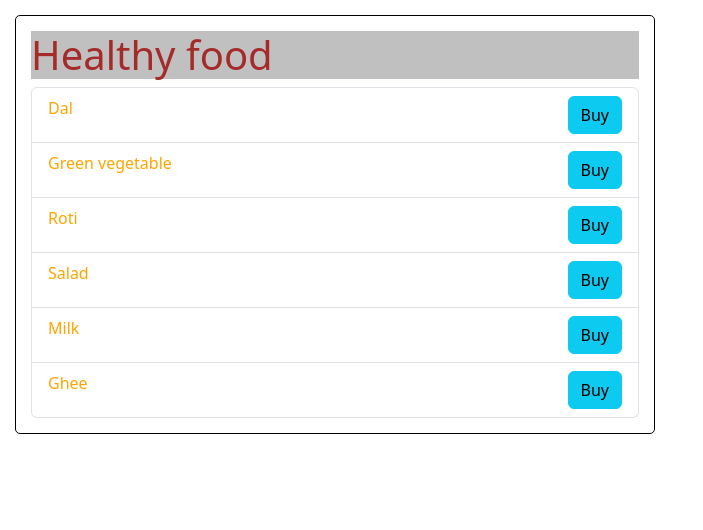
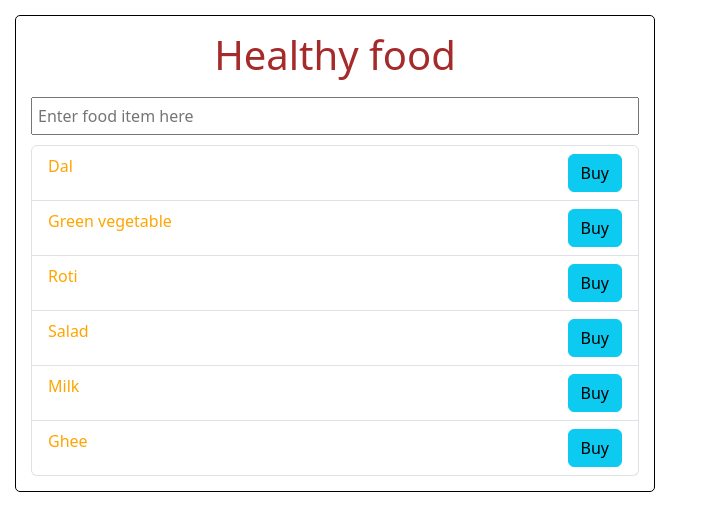
Before and after one commit to RohanKumarJha/frontend-projects, a React (Vite) app in the folder healthy-food/: page / in a window 1280 px wide. Shown: the top 530 px of the page, without its empty margins (0-703 px from the left). Built offline with nearby package versions, Linux system fonts and the light colour scheme.

Commit message:
Apply events onClick and onChange

```diff
--- a/healthy-food/src/App.css
+++ b/healthy-food/src/App.css
@@ -1,4 +1,5 @@
 .food-heading {
-  background-color: silver;
+  /* background-color: silver; */
   color: brown;
+  text-align: center;
 }
--- a/healthy-food/src/App.jsx
+++ b/healthy-food/src/App.jsx
@@ -3,6 +3,7 @@ import FoodItems from './Component/FoodItems';
 import ErrorMessage from './Component/ErrorMessage';
 import './App.css';
 import Container from './Component/Container';
+import FoodInput from './Component/FoodInput';
 
 const App = () => {
 
@@ -10,6 +11,7 @@ const App = () => {
 
   return <Container>
     <h1 className='food-heading'>Healthy food</h1>
+    <FoodInput />
     <FoodItems foodItems={foodItems} />
     <ErrorMessage foodItems={foodItems} />
   </Container>
--- /dev/null
+++ b/healthy-food/src/Component/FoodInput.jsx
@@ -0,0 +1,18 @@
+import styles from './FoodInput.module.css';
+
+const FoodInput = () => {
+
+  const handleOnChange = (event) => {
+    console.log(event.target.value);
+  }
+
+  return (
+    <input
+      type="text"
+      placeholder='Enter food item here'
+      className={styles.foodInput}
+      onChange={(event) => handleOnChange(event)} />
+  );
+}
+
+export default FoodInput;
--- /dev/null
+++ b/healthy-food/src/Component/FoodInput.module.css
@@ -0,0 +1,5 @@
+.foodInput {
+  width: 100%;
+  padding: 5px;
+  margin: 10px 0px;
+}
--- a/healthy-food/src/Component/Item.jsx
+++ b/healthy-food/src/Component/Item.jsx
@@ -1,10 +1,19 @@
 import styles from './Item.module.css';
 
 const Item = ({ item }) => {
+
+  const handleBuyButtonClicked = (foodItem, event) => {
+    console.log(event);
+    console.log(`${foodItem} button clicked.`)
+  }
+
   return <>
     <li className={`list-group-item ${styles["my-item"]} `}>
       <span className={styles["my-span"]}>{item}</span>
-    <button className={`${styles.button} btn btn-info`}>Buy</button>
+      <button className={`${styles.button} btn btn-info`}
+        onClick={(event) => handleBuyButtonClicked(item, event)}>
+        Buy
+      </button>
     </li>
   </>
 }
```
